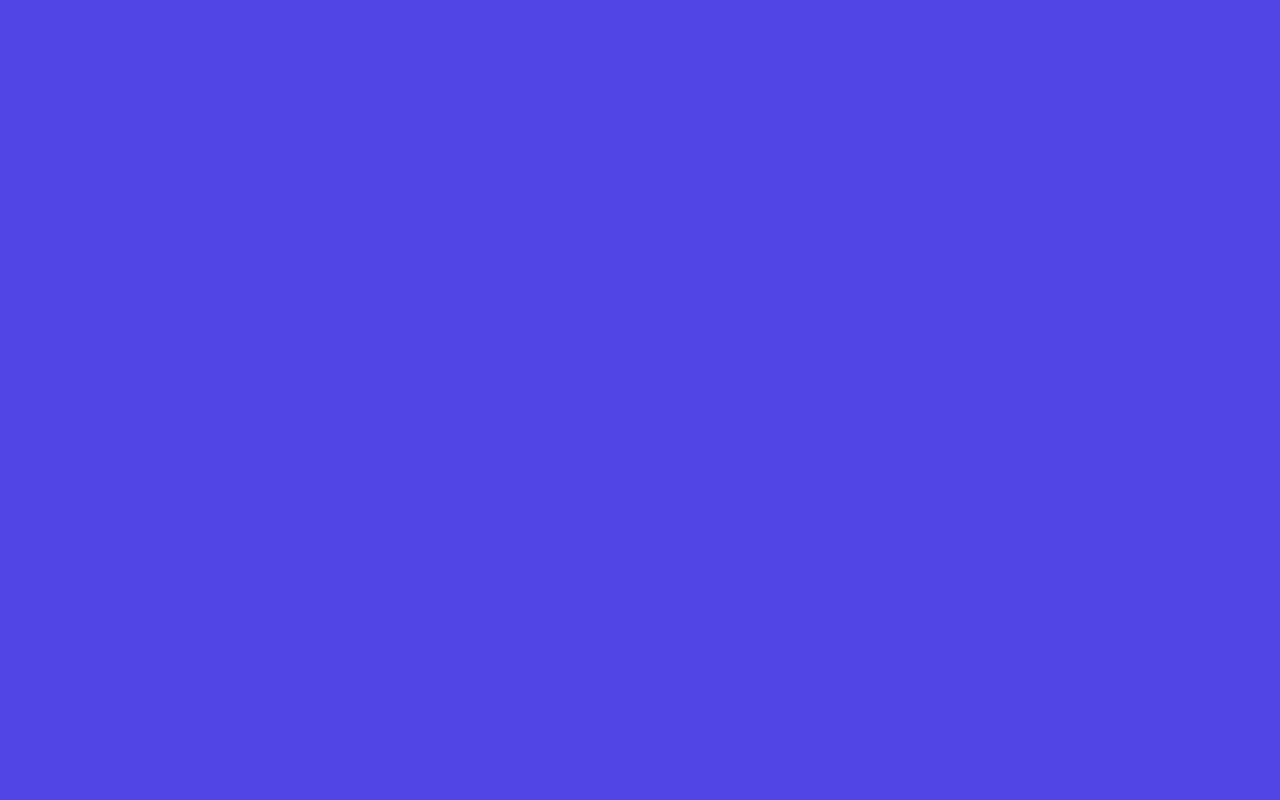
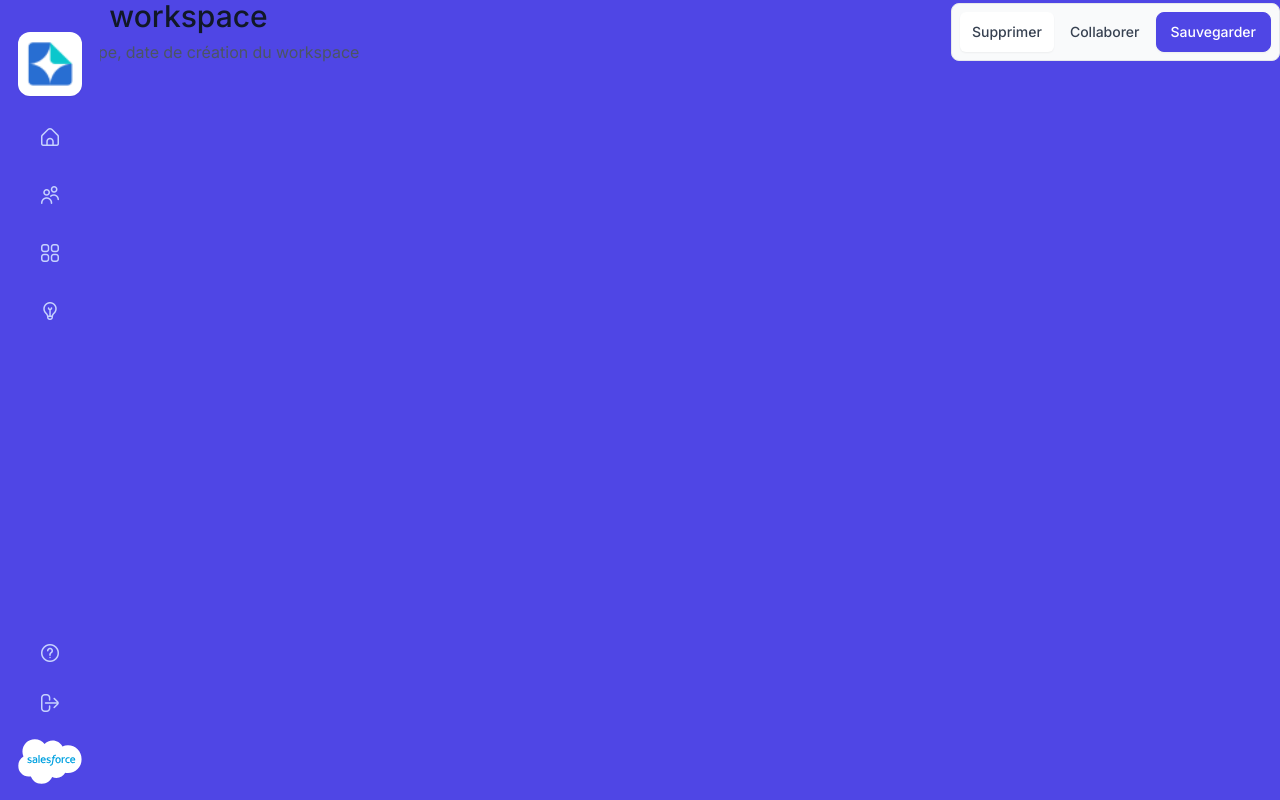
Before and after one commit to WildCodeSchool/2023-03-JS-TLSE-P3-Salesforce, a React (Vite) app in the folder frontend/: page /1/workspaces/1 in a window 1280 px wide. Before the commit this address had no page. Built offline with nearby package versions, Linux system fonts and the light colour scheme; no server answers.

Commit message:
S06_F03_US9_workspace_organize_ideas - change of branch

```diff
--- a/frontend/src/App.jsx
+++ b/frontend/src/App.jsx
@@ -1,6 +1,7 @@
 import { BrowserRouter as Router, Routes, Route } from "react-router-dom";
 import Home from "./pages/Home/Home";
 import CompanySettings from "./pages/CompanySettings/CompanySettings";
+import Workspace from "./pages/Workspace/Workspace";
 
 import { AuthProvider } from "./contexts/AuthContext";
 import { CompanyProvider } from "./contexts/CompanyContext";
@@ -23,6 +24,11 @@ function App() {
             <Routes>
               <Route path="/:company_id/" element={<Home />} />
               <Route
+                path="/:company_id/workspaces/:workspace_id"
+                element={<Workspace />}
+              />
+
+              <Route
                 path="/:company_id/settings"
                 element={<CompanySettings />}
               />
--- a/frontend/src/components/IdeaCard/IdeaCard.jsx
+++ b/frontend/src/components/IdeaCard/IdeaCard.jsx
@@ -1,4 +1,3 @@
-/* eslint-disable prefer-destructuring */
 /* eslint-disable camelcase */
 import React, { useState } from "react";
 import propTypes from "prop-types";
--- /dev/null
+++ b/frontend/src/pages/Workspace/Workspace.jsx
@@ -0,0 +1,88 @@
+/* eslint-disable camelcase */
+/* eslint-disable no-unused-vars */
+import React, { useContext, useEffect, useState } from "react";
+import { useParams, useNavigate } from "react-router-dom";
+import axios from "axios";
+import "./Workspace.scss";
+
+import PageHeader from "../../components/PageHeader/PageHeader";
+import HorizontalTabs from "../../components/HorizontalTabs/HorizontalTabs";
+import NavBar from "../../components/NavBar/NavBar";
+
+import AuthContext from "../../contexts/AuthContext";
+import CompanyContext from "../../contexts/CompanyContext";
+
+export default function Workspace() {
+  const { userToken, userInfos } = useContext(AuthContext);
+  const { setCompanyInfos } = useContext(CompanyContext);
+  const { company_id, workspace_id, team_id } = useParams();
+  const [dataUsersByCompany, setDataUsersByCompany] = useState([]);
+  const [isLoadingDataUsers, setIsLoadingDataUsers] = useState(true);
+  const [dataUsersByTeam, setDataUsersByTeam] = useState([]);
+  const [isLoadingDataByTeam, setIsLoadingDataByTeam] = useState(true);
+
+  useEffect(() => {
+    setCompanyInfos((prevCompanyInfos) => ({
+      ...prevCompanyInfos,
+      id: company_id,
+    }));
+  }, [company_id]);
+
+  // have all users for a workspace
+  useEffect(() => {
+    axios
+      .get(
+        `${import.meta.env.VITE_BACKEND_URL}/workspaces/${workspace_id}/users`,
+        {
+          headers: { Authorization: `Bearer ${userToken}` },
+        }
+      )
+      .then((response) => {
+        setDataUsersByCompany(response.data);
+        setIsLoadingDataUsers(false);
+        console.info(response.data);
+      });
+  }, [workspace_id]);
+
+  //   if (!isLoadingDataUsers) {
+  //     console.log(dataUsersByCompany);
+  //   }
+  // have all users for a tem
+  //   useEffect(() => {
+  //     axios
+  //       .get(`${import.meta.env.VITE_BACKEND_URL}/teams/${team_id}/users`, {
+  //         headers: { Authorization: `Bearer ${userToken}` },
+  //       })
+  //       .then((res) => {
+  //         setDataUsersByTeam(res.data);
+  //         setIsLoadingDataByTeam(false);
+  //         console.info(res.data);
+  //       });
+  //   }, [team_id]);
+
+  const navigate = useNavigate();
+  // vérifier si le user fait parti du workspace d'une company
+  // il faut récupérer les utilisateurs du workspace d'une entreprise + récupérer les utilisateurs d'une team d'une entreprise
+  // ensuite il faut voir si l'id de l'utilisateur est compris dans l'une ou l'autre de ses données.
+  // && (userCompaniesArray.includes(company_id) ||
+  // userInfos.is_salesforce_admin
+  return (
+    //   userToken && Object.keys(userInfos).length ? (
+    <div className="global-page-workspace">
+      <NavBar activeLink="worspace" />
+      <PageHeader
+        title="titre du workspace"
+        subtitle="titre de l'équipe, date de création du workspace"
+      >
+        <HorizontalTabs type="tabs">
+          <li className="active">Supprimer</li>
+          <li>Collaborer</li>
+          <li className="button-primary-solid">Sauvegarder</li>
+        </HorizontalTabs>
+      </PageHeader>
+    </div>
+  );
+  //   ) : (
+  //     navigate(`/${company_id}`)
+  //   );
+}
```
Also changed, not shown: frontend/src/pages/Workspace/Workspace.scss (added), 1 other file (tests, documents, lock files or other folders).
